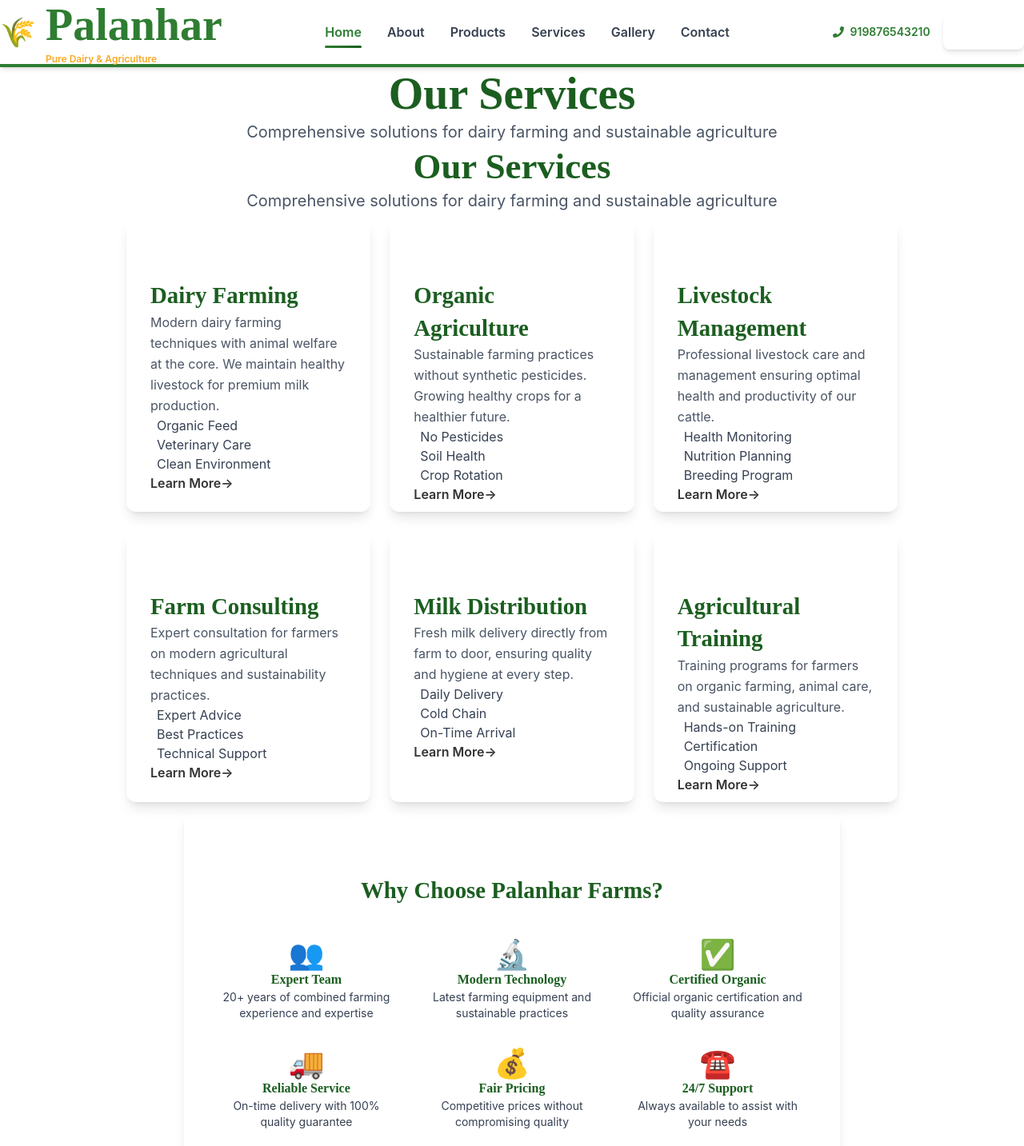
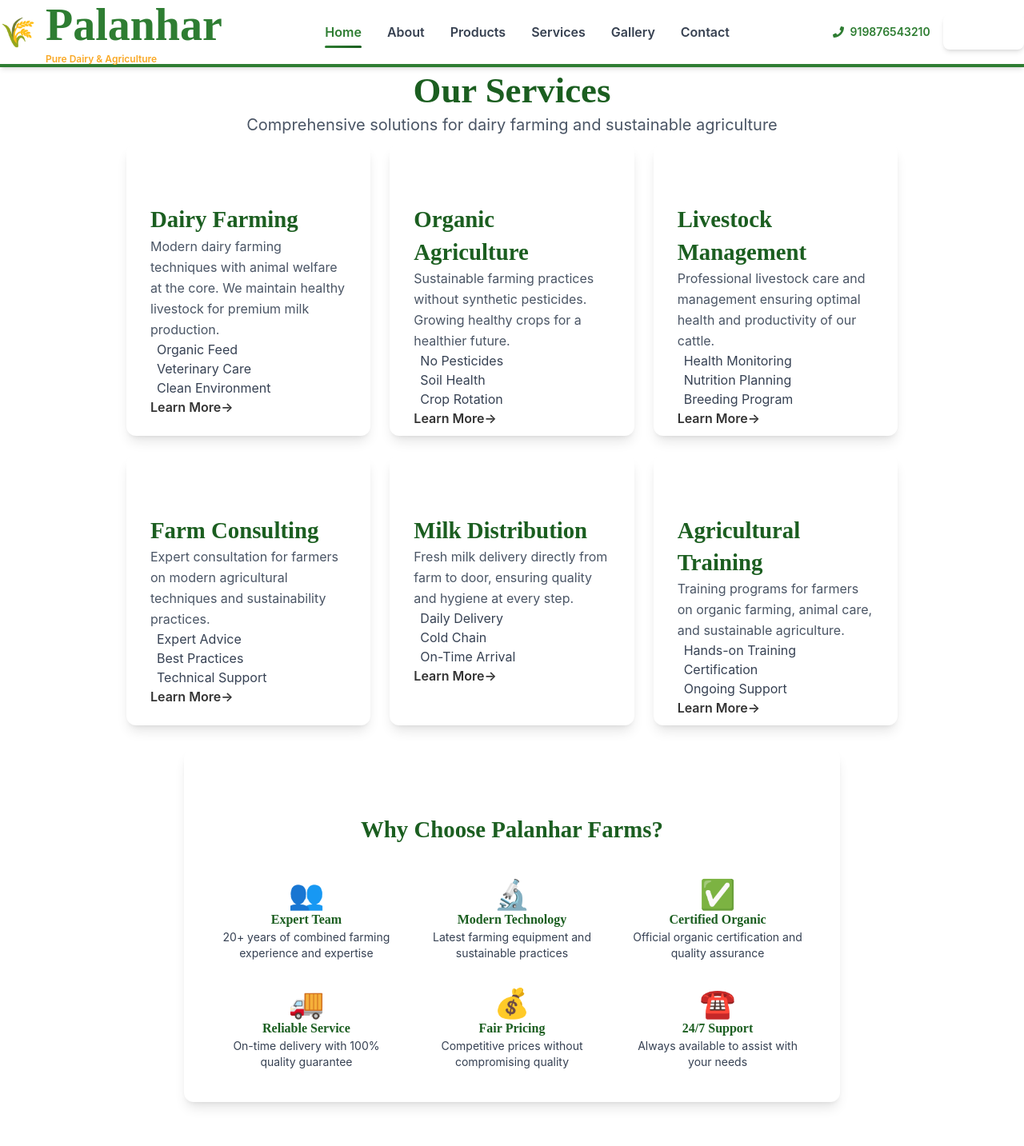
Before and after one commit to keshavvin/palanhar, a React (Vite) app: page /services in a window 1280 px wide. Shown: the top 1433 px of the page at 80% size. Built offline with nearby package versions, Linux system fonts and the light colour scheme.

Commit message:
Update Services component and page

```diff
--- a/src/components/Services.jsx
+++ b/src/components/Services.jsx
@@ -99,7 +99,7 @@
           transition={{ duration: 0.8 }}
           viewport={{ once: true }}
           className="mt-20 card bg-gradient-to-r from-primary-green/10 to-light-green/10 p-8 md:p-12"
-         style={{width: '80%',margin: '0 auto',padding:'40px'}}>
+         style={{width: '80%',margin: '20px auto',padding:'40px'}}>
           <h3 className="text-3xl font-bold text-dark-green mb-8 text-center"style={{ margin: '40 auto',padding:'40px'}}>Why Choose Palanhar Farms?</h3>
           <div className="grid md:grid-cols-3 gap-8">
             {[
--- a/src/pages/ServicesPage.jsx
+++ b/src/pages/ServicesPage.jsx
@@ -11,8 +11,8 @@
         className="pt-20 pb-10 bg-gradient-to-b from-light-green/20 to-transparent"
       >
         <div className="container-custom text-center">
-          <h1 className="text-5xl font-bold text-dark-green mb-4">Our Services</h1>
-          <p className="text-xl text-gray-600">Comprehensive solutions for dairy farming and sustainable agriculture</p>
+          {/* <h1 className="text-5xl font-bold text-dark-green mb-4">Our Services</h1> */}
+          {/* <p className="text-xl text-gray-600">Comprehensive solutions for dairy farming and sustainable agriculture</p> */}
         </div>
       </motion.section>
       <Services />
```
